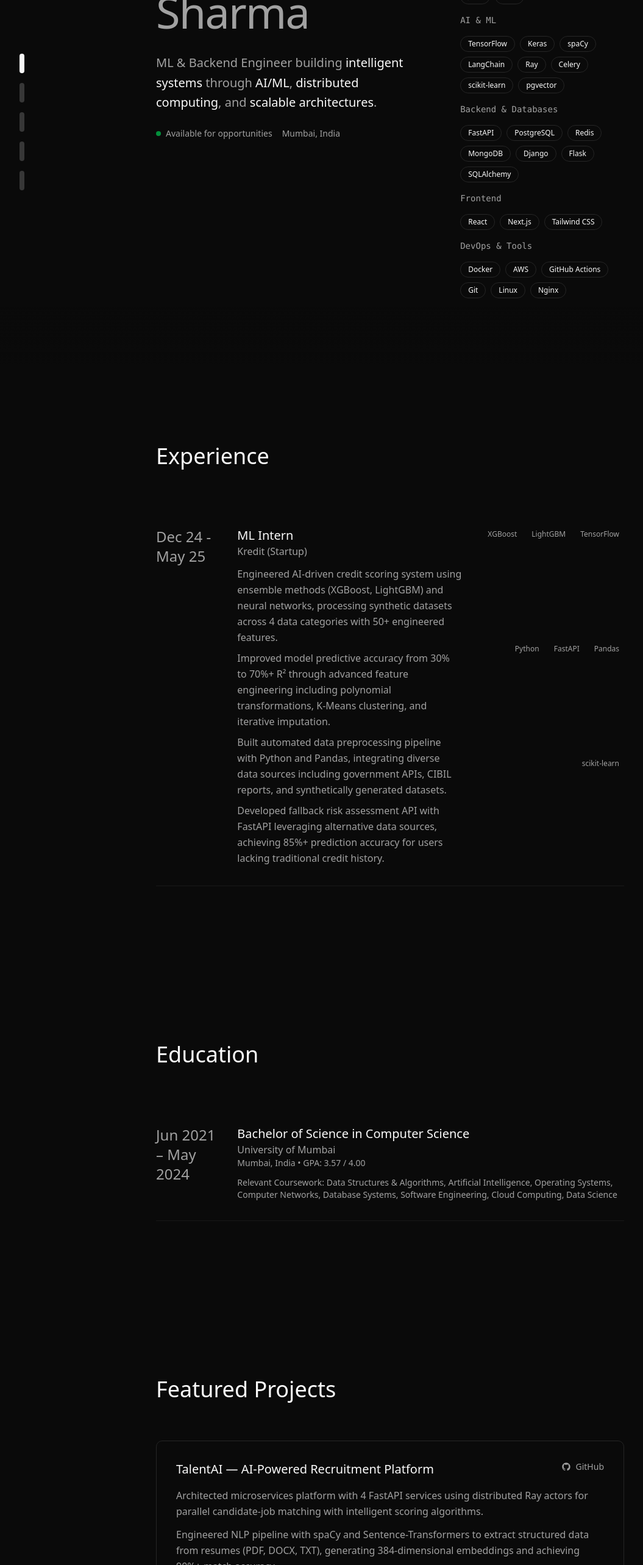
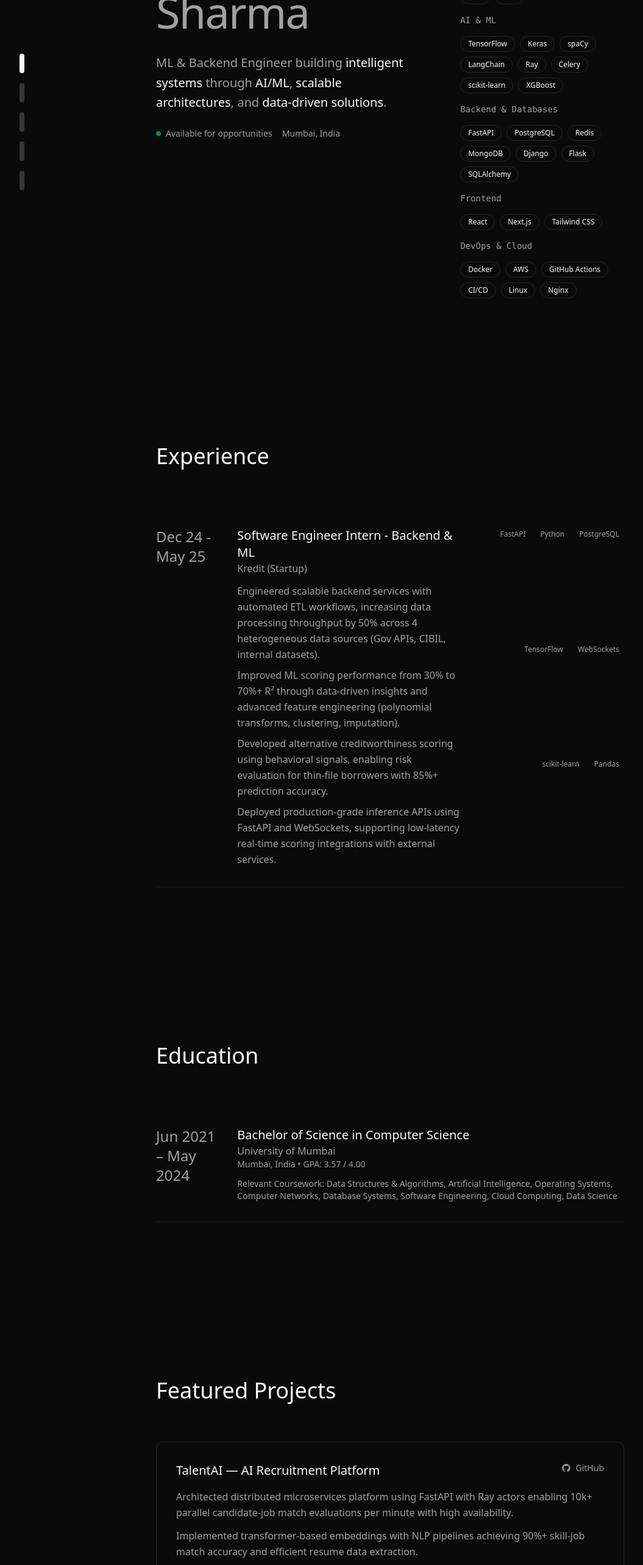
Before and after one commit to SatyamDev803/SatyamDev803.github.io, a Next.js app: page / in a window 1280 px wide. Shown: the part 200-2766 px from the top of the page at 61% size, without its empty margins (0-1055 px from the left). Built offline with nearby package versions, Linux system fonts and the light colour scheme.

Commit message:
Updated Content

```diff
--- a/app/page.tsx
+++ b/app/page.tsx
@@ -87,8 +87,8 @@ export default function Home() {
                   ML & Backend Engineer building
                   <span className="text-foreground"> intelligent systems</span> through
                   <span className="text-foreground"> AI/ML</span>,
-                  <span className="text-foreground"> distributed computing</span>, and
-                  <span className="text-foreground"> scalable architectures</span>.
+                  <span className="text-foreground"> scalable architectures</span>, and
+                  <span className="text-foreground"> data-driven solutions</span>.
                 </p>
                 <div className="flex flex-col sm:flex-row sm:items-center gap-3 sm:gap-4 text-sm text-muted-foreground">
                   <div className="flex items-center gap-2">
@@ -128,7 +128,7 @@ export default function Home() {
                     "Ray",
                     "Celery",
                     "scikit-learn",
-                    "pgvector",
+                    "XGBoost",
                   ].map((skill) => (
                     <span
                       key={skill}
@@ -173,14 +173,14 @@ export default function Home() {
                   ))}
                 </div>
                 <div className="text-sm text-muted-foreground font-mono">
-                  DevOps & Tools
+                  DevOps & Cloud
                 </div>
                 <div className="flex flex-wrap gap-2">
                   {[
                     "Docker",
                     "AWS",
                     "GitHub Actions",
-                    "Git",
+                    "CI/CD",
                     "Linux",
                     "Nginx",
                   ].map((skill) => (
@@ -213,22 +213,22 @@ export default function Home() {
               {[
                 {
                   year: "Dec 24 - May 25",
-                  role: "ML Intern",
+                  role: "Software Engineer Intern - Backend & ML",
                   company: "Kredit (Startup)",
                   description: [
-                    "Engineered AI-driven credit scoring system using ensemble methods (XGBoost, LightGBM) and neural networks, processing synthetic datasets across 4 data categories with 50+ engineered features.",
-                    "Improved model predictive accuracy from 30% to 70%+ R² through advanced feature engineering including polynomial transformations, K-Means clustering, and iterative imputation.",
-                    "Built automated data preprocessing pipeline with Python and Pandas, integrating diverse data sources including government APIs, CIBIL reports, and synthetically generated datasets.",
-                    "Developed fallback risk assessment API with FastAPI leveraging alternative data sources, achieving 85%+ prediction accuracy for users lacking traditional credit history.",
+                    "Engineered scalable backend services with automated ETL workflows, increasing data processing throughput by 50% across 4 heterogeneous data sources (Gov APIs, CIBIL, internal datasets).",
+                    "Improved ML scoring performance from 30% to 70%+ R² through data-driven insights and advanced feature engineering (polynomial transforms, clustering, imputation).",
+                    "Developed alternative creditworthiness scoring using behavioral signals, enabling risk evaluation for thin-file borrowers with 85%+ prediction accuracy.",
+                    "Deployed production-grade inference APIs using FastAPI and WebSockets, supporting low-latency real-time scoring integrations with external services.",
                   ],
                   tech: [
-                    "XGBoost",
-                    "LightGBM",
+                    "FastAPI",
+                    "Python",
+                    "PostgreSQL",
                     "TensorFlow",
-                    "Python",
-                    "FastAPI",
+                    "WebSockets",
+                    "scikit-learn",
                     "Pandas",
-                    "scikit-learn",
                   ],
                 },
               ].map((job, index) => (
@@ -340,12 +340,12 @@ export default function Home() {
             <div className="grid gap-8 sm:gap-10">
               {[
                 {
-                  title: "TalentAI — AI-Powered Recruitment Platform",
+                  title: "TalentAI — AI Recruitment Platform",
                   description: [
-                    "Architected microservices platform with 4 FastAPI services using distributed Ray actors for parallel candidate-job matching with intelligent scoring algorithms.",
-                    "Engineered NLP pipeline with spaCy and Sentence-Transformers to extract structured data from resumes (PDF, DOCX, TXT), generating 384-dimensional embeddings and achieving 90%+ match accuracy.",
-                    "Integrated LangChain with OpenAI and Google Gemini APIs for contextual match explanations, implementing semantic search with pgvector to reduce candidate search time by 75%.",
-                    "Deployed async processing pipeline with Celery and Redis for background resume parsing, serving 60+ RESTful endpoints with sub-200ms response times and 85%+ test coverage.",
+                    "Architected distributed microservices platform using FastAPI with Ray actors enabling 10k+ parallel candidate-job match evaluations per minute with high availability.",
+                    "Implemented transformer-based embeddings with NLP pipelines achieving 90%+ skill-job match accuracy and efficient resume data extraction.",
+                    "Integrated LLM APIs via LangChain for contextual match explanations, reducing recruiter review effort by 75%.",
+                    "Scaled asynchronous resume parsing using Celery and Redis, maintaining sub-200ms API latency under load.",
                   ],
                   tech: [
                     "FastAPI",
@@ -354,7 +354,7 @@ export default function Home() {
                     "spaCy",
                     "LangChain",
                     "Celery",
-                    "pgvector",
+                    "Redis",
                   ],
                   liveUrl: null,
                   githubUrl: "https://github.com/SatyamDev803/TalentAI",
@@ -362,9 +362,9 @@ export default function Home() {
                 {
                   title: "CogniCart — AI E-Commerce Analytics Platform",
                   description: [
-                    "Built full-stack analytics dashboard with FastAPI backend and Next.js SSR frontend, implementing real-time CRUD operations via RESTful APIs for transaction analysis.",
-                    "Implemented AI sales agent with RAG pipeline for natural language querying, reducing query response time by 60% using vector embeddings.",
-                    "Containerized application with Docker Compose, reducing environment setup time by 75% and ensuring production consistency.",
+                    "Developed full-stack analytics dashboard with indexed relational queries and optimised CRUD APIs enabling real-time insights.",
+                    "Implemented semantic search with vector embeddings and RAG-based natural language querying, accelerating insight discovery by 60%.",
+                    "Containerized services using Docker Compose, delivering 75% faster deployments and environment reproducibility.",
                   ],
                   tech: [
                     "FastAPI",
@@ -372,16 +372,17 @@ export default function Home() {
                     "SQLAlchemy",
                     "Docker",
                     "RAG",
+                    "Vector Embeddings",
                   ],
                   liveUrl: null,
                   githubUrl: "https://github.com/SatyamDev803/cognicart",
                 },
                 {
-                  title: "CryptexAI — Cryptocurrency Price Prediction Platform",
+                  title: "CryptexAI — Cryptocurrency Forecasting Platform",
                   description: [
-                    "Developed predictive platform using LSTM, GRU, and Transformer models to forecast cryptocurrency prices, achieving 92% directional accuracy on 5+ years of historical data.",
-                    "Built real-time visualization system with WebSockets streaming live market data with low-latency performance.",
-                    "Engineered backtesting framework validating 20+ trading strategies and leveraged Optuna for hyperparameter tuning, improving prediction precision by 35%.",
+                    "Deployed ML predictive engines using LSTM, GRU, and Transformer architectures achieving 92% directional accuracy on 5+ years of market data.",
+                    "Served real-time price visualisations through WebSocket streaming with low-latency bidirectional communication.",
+                    "Built backtesting and evaluation framework improving trading outcome precision by 35% and reducing training convergence time by 40% with Optuna.",
                   ],
                   tech: [
                     "TensorFlow",
@@ -513,7 +514,7 @@ export default function Home() {
               </h2>
               <div className="space-y-6">
                 <p className="text-lg sm:text-xl text-muted-foreground leading-relaxed">
-                  Open to Backend, ML, and Full-Stack opportunities. Interested in building scalable AI systems and distributed architectures.
+                  Open to Backend, ML, and Full-Stack opportunities. Passionate about building scalable AI systems, distributed architectures, and intelligent solutions.
                 </p>
                 <div className="space-y-4">
                   <a
@@ -586,7 +587,8 @@ export default function Home() {
                 ))}
               </div>
             </div>
-          </div></section>
+          </div>
+        </section>
 
         <footer className="py-12 sm:py-16 border-t border-border">
           <div className="flex flex-col lg:flex-row justify-between items-start lg:items-center gap-6 sm:gap-8">
```
